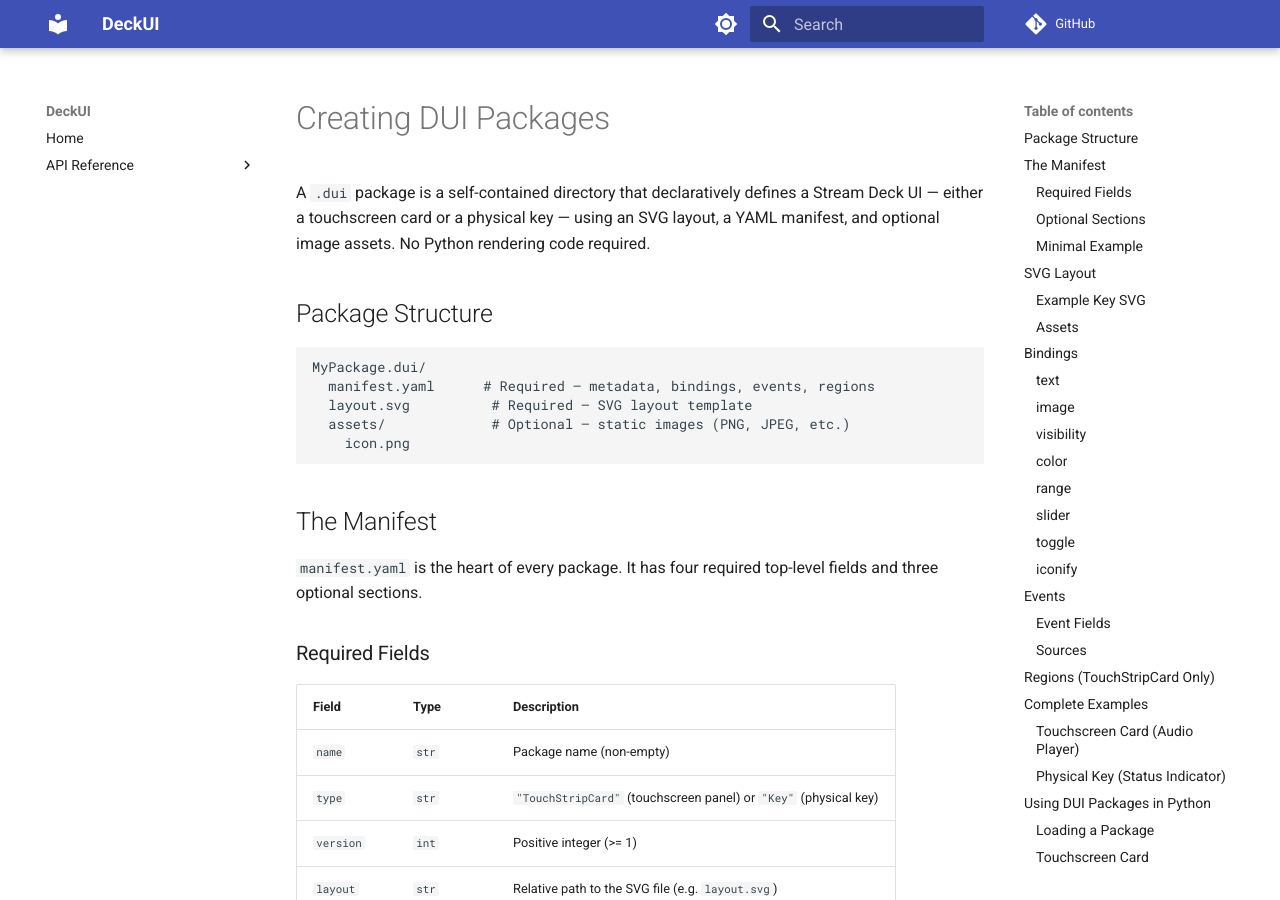
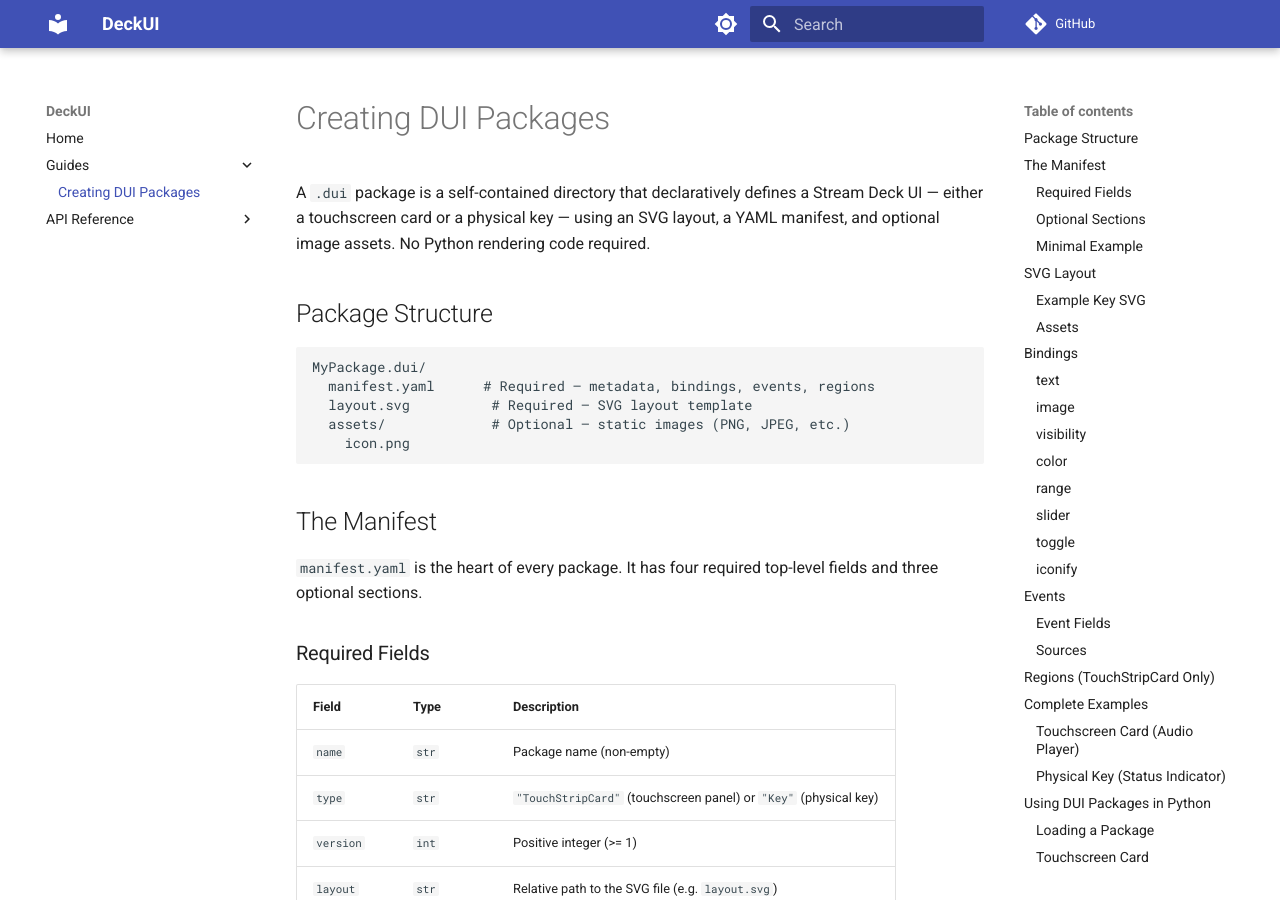
Before and after one commit to graphras-com/DeUX, an MkDocs documentation site: the page built from docs/guides/creating-dui-packages.md, in a window 1280 px wide and 900 px high. Built offline with MkDocs 1.6.1 and Material for MkDocs 9.7.7, drawn with Linux system fonts in a browser that asks for light colours; comment, search, counter and statistics services are not loaded.

Commit message:
Add DUI package guide to mkdocs nav

```diff
--- a/mkdocs.yml
+++ b/mkdocs.yml
@@ -18,6 +18,8 @@ theme:
 
 nav:
   - Home: index.md
+  - Guides:
+      - Creating DUI Packages: guides/creating-dui-packages.md
   - API Reference:
       - Runtime: reference/runtime.md
       - UI: reference/ui.md
```
